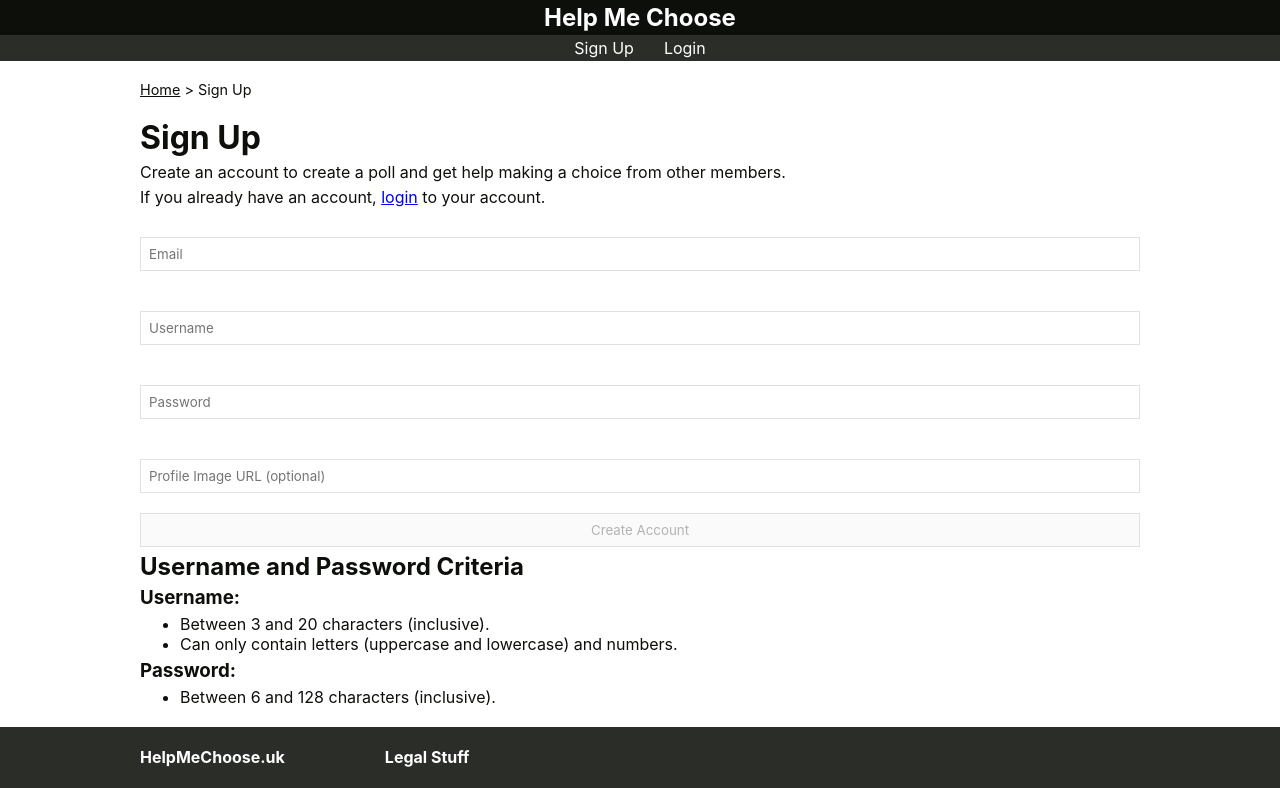
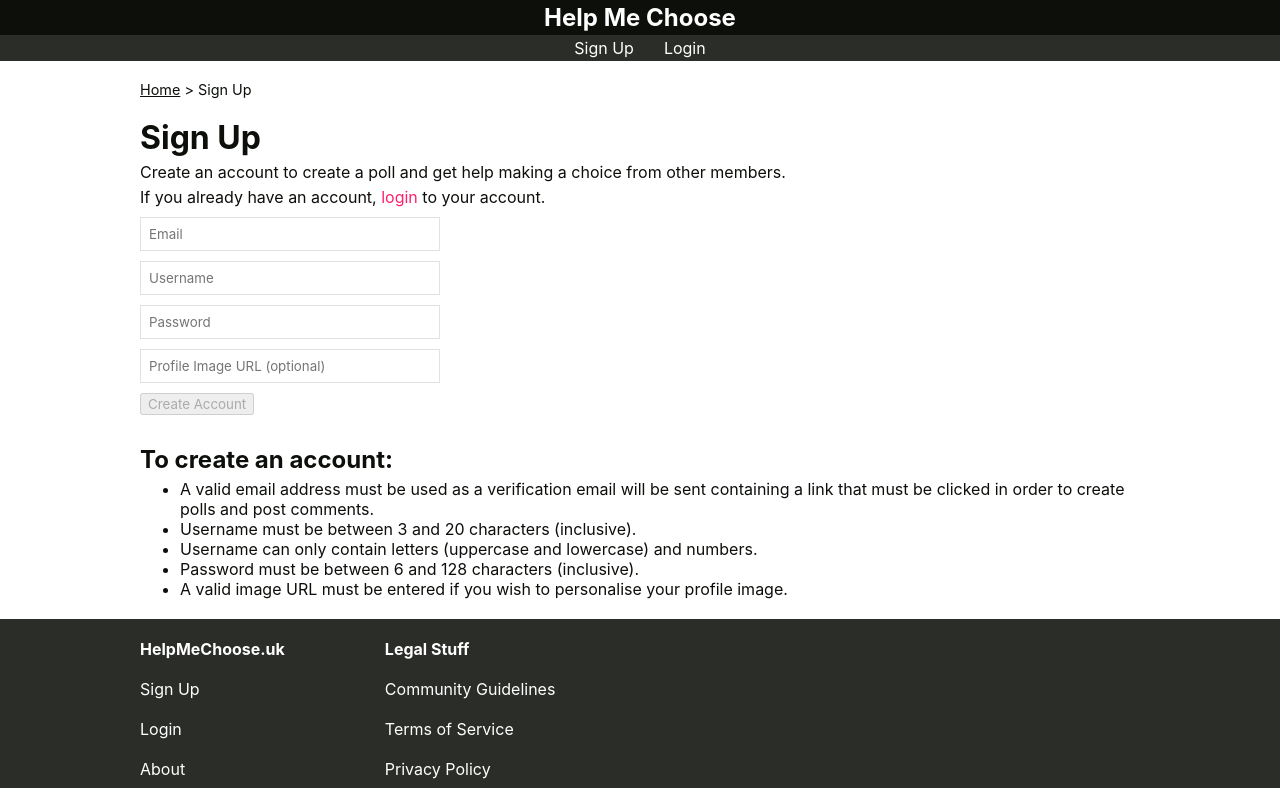
Before and after one commit to johnnyfwk/help-me-choose-front-end, a React (Vite) app: page /sign-up in a window 1280 px wide. Shown: the top 788 px of the page. Built offline with nearby package versions, Linux system fonts and the light colour scheme; no server answers; the database is empty.

Commit message:
Amending sign up copy.

```diff
--- a/src/components/InputOptions.jsx
+++ b/src/components/InputOptions.jsx
@@ -9,13 +9,14 @@ export default function InputOptions({
             {options.map((option, index) => {
                 return (
                     <div key={index} className="option">
+                        <div className="option-label">Option {index + 1}</div>
                         <input
                             type="text"
                             id={`option-${index}-name`}
                             name={`option-${index}-name`}
                             value={option.name}
                             onChange={(event) => handleOptionNames(index, event.target.value)}
-                            placeholder={`Option ${index + 1}`}
+                            placeholder={`Option ${index + 1} Name`}
                             className="input-option"
                         />
 
--- a/src/index.css
+++ b/src/index.css
@@ -209,14 +209,30 @@ main {
     gap: 30px;
 }
 
+main a:link,
+main a:active,
+main a:visited {
+    color: var(--rose);
+    text-decoration: none;
+}
+
+main a:hover {
+    text-decoration: underline;
+}
+
 #reset-password {
     cursor: pointer;
 }
 
-form {
-    /* background: orange; */
+form#create-a-poll {
     display: grid;
     gap: 20px;
+}
+
+form#sign-up {
+    display: grid;
+    gap: 10px;
+    max-width: 300px;
 }
 
 input,
@@ -236,10 +252,18 @@ select {
     gap: 5px;
 }
 
+.option-label {
+    font-weight: bold;
+}
+
 .buttons {
     display: flex;
     flex-wrap: wrap;
     gap: 10px;
+}
+
+button {
+    cursor: pointer;
 }
 
 .cards-wrapper-and-pagination {
@@ -490,8 +514,10 @@ select {
     justify-items: center;
 }
 
-#profile-image-url {
-    width: 100%;
+#profile-input-image-url-and-buttons {
+    display: grid;
+    gap: 10px;
+    justify-items: center;
 }
 
 #delete-account {
@@ -501,9 +527,6 @@ select {
 }
 
 .profile.buttons {
-    /* display: flex;
-    flex-wrap: wrap;
-    gap: 10px; */
     justify-content: center;
 }
 /************************ PROFILE PAGE ************************/
@@ -516,7 +539,6 @@ select {
 }
 
 footer {
-    /* background-color: grey; */
     max-width: var(--max-width);
     margin: auto;
     color: var(--white);
--- a/src/pages/CreateAPoll.jsx
+++ b/src/pages/CreateAPoll.jsx
@@ -179,7 +179,7 @@ export default function CreateAPoll({
 
                     <div className="error">{postPollError}</div>
 
-                    <form>
+                    <form id="create-a-poll">
                         <InputTitle
                             title={title}
                             handleTitle={handleTitle}
--- a/src/pages/Profile.jsx
+++ b/src/pages/Profile.jsx
@@ -239,7 +239,7 @@ export default function Profile({
                 setIsEditingProfileImage(false);
             })
             .catch((error) => {
-                setUpdateProfileImageError("Your profile image could not be updated.");
+                setUpdateProfileImageError("Profile image URL is not valid.");
             })
     }
 
@@ -454,10 +454,16 @@ export default function Profile({
                     }
 
                     {isEditingProfileImage
-                        ? <InputProfileImage
-                            profileImageUrl={profileImageUrl}
-                            handleProfileImageUrl={handleProfileImageUrl}
-                        />
+                        ? <div id="profile-input-image-url-and-buttons">
+                            <InputProfileImage
+                                profileImageUrl={profileImageUrl}
+                                handleProfileImageUrl={handleProfileImageUrl}
+                            />
+                            <div className="buttons">
+                                <button onClick={handleCancelChangeProfileImage}>Cancel</button>
+                                <button onClick={handleUpdateProfileImage}>Update</button>
+                            </div>
+                        </div>
                         : null
                     }
 
@@ -474,13 +480,13 @@ export default function Profile({
                         : null
                     }
 
-                    {isEditingProfileImage
+                    {/* {isEditingProfileImage
                         ? <div className="buttons">
                             <button onClick={handleCancelChangeProfileImage}>Cancel</button>
                             <button onClick={handleUpdateProfileImage}>Update</button>
                         </div>
                         : null
-                    }
+                    } */}
 
                     {isChangingPassword
                         ? <div id="change-password">
--- a/src/pages/SignUp.jsx
+++ b/src/pages/SignUp.jsx
@@ -194,22 +194,31 @@ export default function SignUp({
 
                     <div className="error">{emailVerificationError}</div>
 
-                    <form>
-                        <div className="error">{emailErrorMessage}</div>
+                    <form id="sign-up">
+                        {emailErrorMessage
+                            ? <div className="error">{emailErrorMessage}</div>
+                            : null
+                        }
 
                         <InputEmail
                             email={email}
                             handleEmail={handleEmail}
                         />
 
-                        <div className="error">{usernameErrorMessage}</div>
+                        {usernameErrorMessage
+                            ? <div className="error">{usernameErrorMessage}</div>
+                            : null
+                        }
 
                         <InputUsername
                             username={username}
                             handleUsername={handleUsername}
                         />
 
-                        <div className="error">{passwordErrorMessage}</div>
+                        {passwordErrorMessage
+                            ? <div className="error">{passwordErrorMessage}</div>
+                            : null
+                        }
 
                         <InputPassword
                             id={"password"}
@@ -218,32 +227,34 @@ export default function SignUp({
                             placeholder={"Password"}
                         />
 
-                        <div className="error">{profileImageUrlErrorMessage}</div>
+                        {profileImageUrlErrorMessage
+                            ? <div className="error">{profileImageUrlErrorMessage}</div>
+                            : null
+                        }
 
                         <InputProfileImage
                             profileImageUrl={profileImageUrl}
                             handleProfileImageUrl={handleProfileImageUrl}
                         />
 
-                        <input
-                            type="button"
-                            value="Create Account"
-                            onClick={handleCreateAccount}
-                            disabled={!username || !password || !email}
-                        />
+                        <div>
+                            <button
+                                onClick={handleCreateAccount}
+                                disabled={!username || !password || !email}
+                            >Create Account</button>
+                        </div>
                     </form>
+                </section>
 
-                    <h2>Username and Password Criteria</h2>
+                <section>
+                    <h2>To create an account:</h2>
 
-                    <h3>Username:</h3>
                     <ul>
-                        <li>Between 3 and 20 characters (inclusive).</li>
-                        <li>Can only contain letters (uppercase and lowercase) and numbers.</li>
-                    </ul>
-
-                    <h3>Password:</h3>
-                    <ul>
-                        <li>Between 6 and 128 characters (inclusive).</li>
+                        <li>A valid email address must be used as a verification email will be sent containing a link that must be clicked in order to create polls and post comments.</li>
+                        <li>Username must be between 3 and 20 characters (inclusive).</li>
+                        <li>Username can only contain letters (uppercase and lowercase) and numbers.</li>
+                        <li>Password must be between 6 and 128 characters (inclusive).</li>
+                        <li>A valid image URL must be entered if you wish to personalise your profile image.</li>
                     </ul>
                 </section>
             </main>
```
